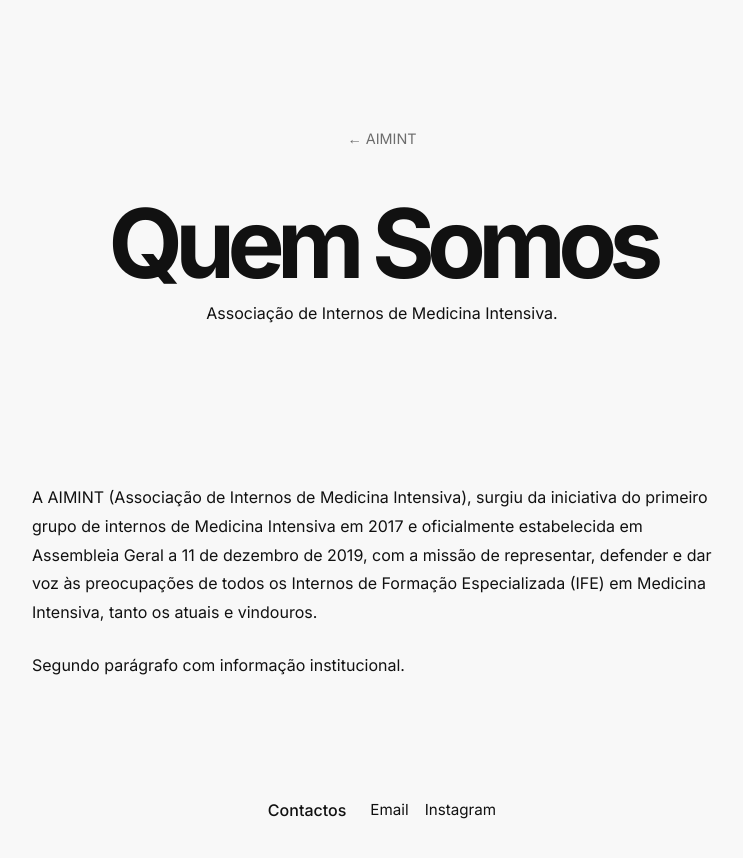
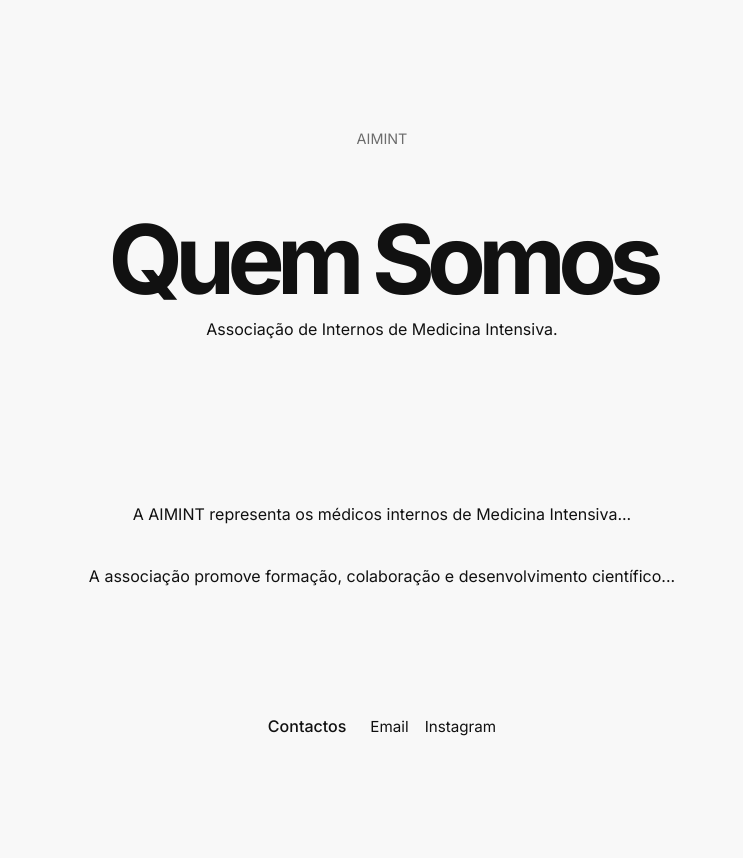
Before and after one commit to AIMINT-Medicina-Intensiva/AIMINT-Medicina-Intensiva.github.io, a plain HTML site: page pages/associacao/about_us.html in a window 1280 px wide. Shown: the whole page, without its empty margins (258-1001 px from the left). After the commit the page ends 800 px from the top, so only its background shows below. Drawn offline with Linux system fonts and the light colour scheme; files that its build step writes are made by us from their sources.

Commit message:
missing asthetics

```diff
--- a/pages/associacao/about_us.html
+++ b/pages/associacao/about_us.html
@@ -13,9 +13,8 @@
   <link rel="stylesheet" href="../style.css">
 </head>
 <body>
-
     <header>
-    <a class="back-link" href="../index.html">← AIMINT</a>
+        <a class="back-link" href="/">AIMINT</a>
 
   <h1>Quem Somos</h1>
 
@@ -24,18 +23,14 @@
   </p>
 </header>
 
-  <main class="page-content">
-
-    <section>
+<main class="content">
   <p>
-        A AIMINT (Associação de Internos de Medicina Intensiva), surgiu da iniciativa do primeiro grupo de internos de Medicina Intensiva em 2017 e oficialmente estabelecida em Assembleia Geral a 11 de dezembro de 2019, com a missão de representar, defender e dar voz às preocupações de todos os Internos de Formação Especializada (IFE) em Medicina Intensiva, tanto os atuais e vindouros.
+    A AIMINT representa os médicos internos de Medicina Intensiva...
   </p>
 
   <p>
-        Segundo parágrafo com informação institucional.
+    A associação promove formação, colaboração e desenvolvimento científico...
   </p>
-    </section>
-
 </main>
 
   <footer>
--- a/style.css
+++ b/style.css
@@ -128,25 +128,24 @@
 
 .back-link {
   display: inline-block;
-  margin-bottom: 3rem;
+  margin-bottom: 4rem;
 
   font-size: 0.9rem;
   opacity: 0.6;
 }
 
-.page-content {
+.content {
   width: 100%;
-  max-width: 700px;
+  max-width: 650px;
+
   margin: 0 auto;
 
-  display: block;
+  display: flex;
+  flex-direction: column;
+  gap: 2rem;
 }
 
-.page-content section {
-  text-align: left;
+.content p {
+  font-size: 1rem;
+  line-height: 1.9;
 }
-
-.page-content p {
-  line-height: 1.8;
-  margin-bottom: 1.5rem;
-}
```
Lines whose indentation alone changed are shown as unchanged.
